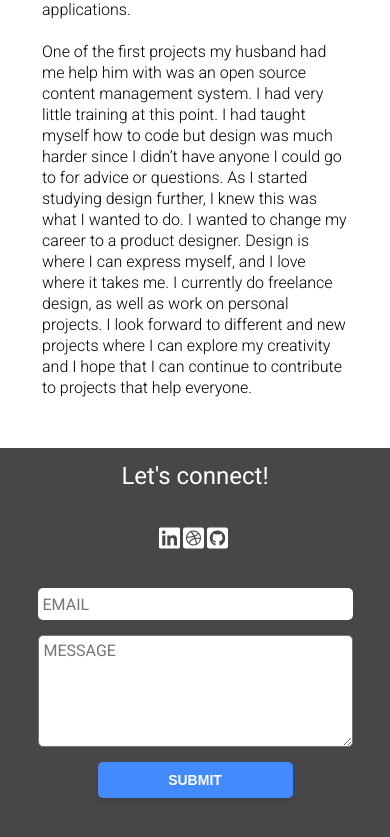
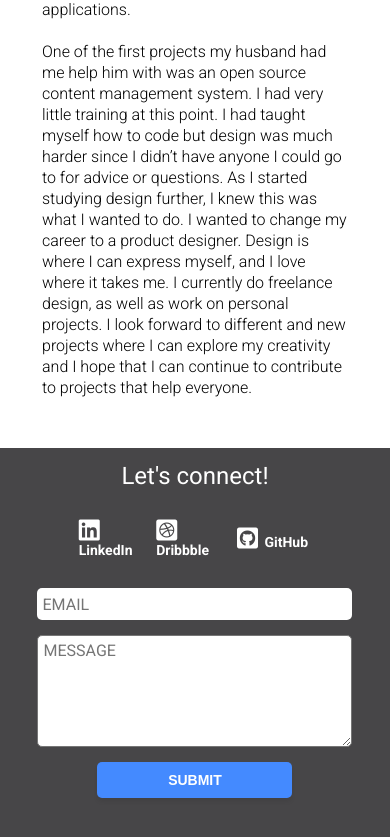
Before and after one commit to jessbradford/portfolio, a plain HTML site: page about.html in a window 390 px wide. Shown: the part 1331-2168 px from the top of the page. Drawn offline with nearby package versions, Linux system fonts and the light colour scheme.

Commit message:
Fix a tags on work and about page.

```diff
--- a/about.html
+++ b/about.html
@@ -86,19 +86,19 @@
         <li>
           <a class="white-font" href="https://www.linkedin.com/in/jessbradford/" target="_blank">
             <i class="fab fa-linkedin icons" aria-hidden="true"></i>
-            <a class="mobile white-font" href="https://www.linkedin.com/in/jessbradford/" target="_blank">LinkedIn</a>
+            LinkedIn
           </a>
         </li>
         <li>
           <a class="white-font" href="https://dribbble.com/jbradford2220" target="_blank">
             <i class="fab fa-dribbble-square icons" aria-hidden="true"></i>
-            <a class="mobile white-font" href="https://dribbble.com/jbradford2220" target="_blank">Dribbble</a>
+            Dribbble
           </a>
         </li>
         <li>
           <a class="white-font" href="https://github.com/jessbradford" target="_blank">
             <i class="fab fa-github-square icons" aria-hidden="true"></i>
-            <a class="mobile white-font" href="https://github.com/jessbradford" target="_blank">GitHub</a>
+            GitHub
           </a>
         </li>
       </ul>
```
Also changed, not shown: collab.html (+3 -3 lines).
